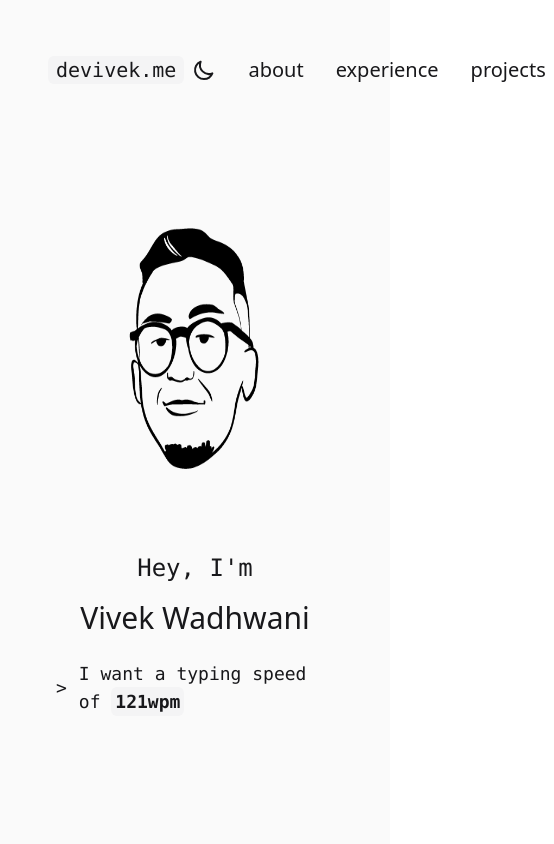
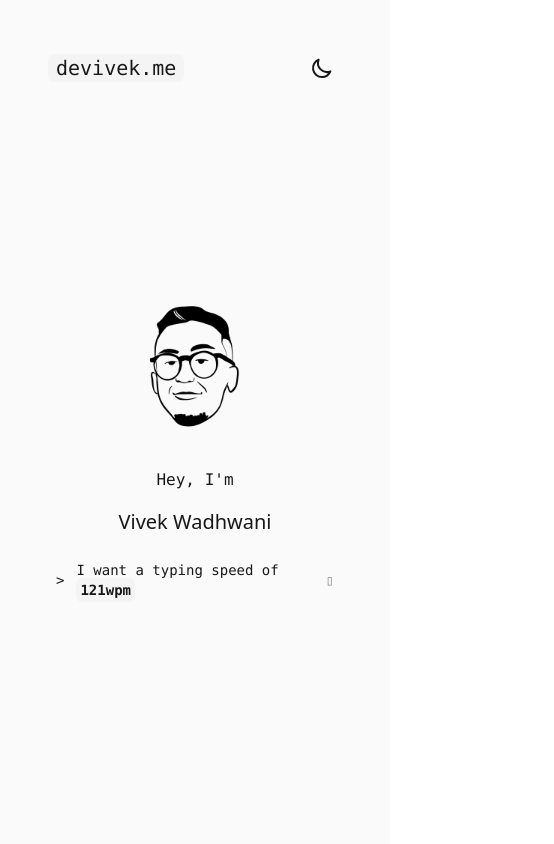
Before and after one commit to devivekw/devivekw.github.io, a Nuxt app: page / in a window 390 px wide. Shown: the top 844 px of the page, 554 px wide, since content can reach past the window. Built offline with nearby package versions, Linux system fonts and the light colour scheme; what @tailwindcss/typography would draw is missing.

Commit message:
mobile responsive + head

```diff
--- a/components/about.vue
+++ b/components/about.vue
@@ -4,7 +4,7 @@
 			<span class="p-2 font-mono text-3xl">about me</span>
 		</div>
 		<br />
-		<article class="mt-8 prose dark:text-white">
+		<article class="mt-8 prose-sm sm:prose dark:text-white">
 			<p class="lead dark:text-gray-200">
 				My name is Vivek, I am currently pursuing a Bachelor of Science in Computer Science. I am of Indian ethnicity. I
 				enjoy listening to music and podcasts as well as following various sports.
--- a/components/experience.vue
+++ b/components/experience.vue
@@ -8,13 +8,13 @@
 				v-for="(exp, i) in exps"
 				:key="i"
 				:href="exp.link"
-				class="flex m-4 overflow-hidden transition-transform transform bg-white rounded-lg shadow-lg sm:h-48 dark:bg-gray-800 hover:scale-105"
+				class="flex flex-col m-4 overflow-hidden transition-transform transform bg-white rounded-lg shadow-lg sm:flex-row sm:h-48 dark:bg-gray-800 hover:scale-105"
 				:class="{ 'flex-row-reverse': i == 1 }"
 			>
 				<div>
-					<img class="object-cover w-64 h-full" :src="exp.image" />
+					<img class="object-cover w-full h-40 sm:w-64 sm:h-full" :src="exp.image" />
 				</div>
-				<div class="px-4 py-2 mt-2 w-96">
+				<div class="px-4 py-2 mt-2 w-72 m:w-96">
 					<div class="flex items-baseline text-xs font-semibold tracking-wide uppercase">
 						<span
 							class="flex items-center justify-center px-2 leading-snug rounded-full"
--- /dev/null
+++ b/components/footer.vue
@@ -0,0 +1,15 @@
+<template>
+	<div class="flex items-center justify-center py-12 hover:underline">
+		<a
+			href="https://github.com/devivekw"
+			class="flex items-center justify-center space-x-4 tracking-wide text-gray-600 dark:text-gray-400"
+		>
+			<span>&copy; 2020 - 2021 Vivek Wadhwani</span>
+			<svg class="w-6 h-6 fill-current" xmlns="http://www.w3.org/2000/svg" data-name="Layer 1" viewBox="0 0 24 24">
+				<path
+					d="M12,2.2467A10.00042,10.00042,0,0,0,8.83752,21.73419c.5.08752.6875-.21247.6875-.475,0-.23749-.01251-1.025-.01251-1.86249C7,19.85919,6.35,18.78423,6.15,18.22173A3.636,3.636,0,0,0,5.125,16.8092c-.35-.1875-.85-.65-.01251-.66248A2.00117,2.00117,0,0,1,6.65,17.17169a2.13742,2.13742,0,0,0,2.91248.825A2.10376,2.10376,0,0,1,10.2,16.65923c-2.225-.25-4.55-1.11254-4.55-4.9375a3.89187,3.89187,0,0,1,1.025-2.6875,3.59373,3.59373,0,0,1,.1-2.65s.83747-.26251,2.75,1.025a9.42747,9.42747,0,0,1,5,0c1.91248-1.3,2.75-1.025,2.75-1.025a3.59323,3.59323,0,0,1,.1,2.65,3.869,3.869,0,0,1,1.025,2.6875c0,3.83747-2.33752,4.6875-4.5625,4.9375a2.36814,2.36814,0,0,1,.675,1.85c0,1.33752-.01251,2.41248-.01251,2.75,0,.26251.1875.575.6875.475A10.0053,10.0053,0,0,0,12,2.2467Z"
+				/>
+			</svg>
+		</a>
+	</div>
+</template>
--- a/components/landing.vue
+++ b/components/landing.vue
@@ -1,10 +1,10 @@
 <template>
 	<div class="grid place-items-center">
-		<img :src="$store.state.darkMode ? mewhite : meblack" class="w-96 h-96" alt="Animated Picture" />
-		<div class="flex flex-col items-center text-2xl">
+		<img :src="$store.state.darkMode ? mewhite : meblack" class="w-48 h-48 sm:w-96 sm:h-96" alt="Animated Picture" />
+		<div class="flex flex-col items-center text-base sm:text-2xl">
 			<span class="font-mono">Hey, I'm</span>
-			<span class="mt-4 text-3xl font-medium">Vivek Wadhwani</span>
-			<span class="flex items-center mt-6 font-mono text-lg">
+			<span class="mt-4 text-xl font-medium sm:text-3xl">Vivek Wadhwani</span>
+			<span class="flex items-center mt-6 font-mono text-sm sm:text-lg">
 				<span class="mr-3">></span>
 				<div ref="typeme" id="typeme" class="typeme"></div
 			></span>
--- a/components/projects.vue
+++ b/components/projects.vue
@@ -53,7 +53,7 @@ export default {
 					tags: ['mongodb', 'graphql'],
 					name: 'Dr Car API',
 					desc:
-						'Working mainly on the backend I helped architure an extensive GraphQL based API connected with Mongoose.',
+						'Worked mainly on the backend I helped architure an extensive GraphQL based API connected with Mongoose.',
 				},
 				{
 					tags: ['next.js', 'graphql'],
@@ -62,9 +62,15 @@ export default {
 						'Working with a colleague to build a platform that lets teachers and students connect easily and meet right on the platform.',
 				},
 				{
-					tags: ['tailwind', 'nuxt'],
+					tags: ['tailwind', 'nuxt', 'firebase'],
 					name: 'devivek.me',
 					desc: 'As an avid user of tailwindcss, to practice I built the entire website using just the framework.',
+				},
+				{
+					tags: ['vue'],
+					name: '@chakra-ui/chakra-ui-vue',
+					desc:
+						"Contributing to the Open Source community of chakra-ui's  vue package, being an user of its React library I really wanted to see it's Vue3 package grow as well",
 				},
 			],
 		};
--- a/layouts/default.vue
+++ b/layouts/default.vue
@@ -1,9 +1,9 @@
 <template>
 	<div :class="{ dark: $store.state.darkMode }">
-		<div class="w-full min-h-screen text-gray-900 bg-gray-50 dark:bg-gray-900 dark:text-gray-50">
+		<div class="w-full min-h-screen text-sm text-gray-900 sm:text-base bg-gray-50 dark:bg-gray-900 dark:text-gray-50">
 			<div class="relative bg-gray-50 dark:bg-gray-900">
 				<nav
-					class="sticky top-0 z-50 flex items-center justify-between px-12 pb-2 text-xl bg-gray-50 dark:bg-gray-900 lg:px-36 xl:px-48"
+					class="sticky top-0 z-50 flex items-center justify-between px-12 pb-2 text-xl bg-gray-50 dark:bg-gray-900 lg:px-36 xl:px-72"
 					:class="[showShadow ? 'shadow dark:shadow pt-2' : 'pt-12']"
 				>
 					<nuxt-link to="/" class="bg-gray-100 rounded-md dark:bg-gray-800">
@@ -11,12 +11,12 @@
 					</nuxt-link>
 					<div class="flex items-center space-x-4">
 						<Dark />
-						<Button><a href="#about">about</a></Button>
-						<Button><a href="#experience">experience</a></Button>
-						<Button><a href="#projects">projects</a></Button>
+						<Button class="hidden sm:block"><a href="#about">about</a></Button>
+						<Button class="hidden sm:block"><a href="#experience">experience</a></Button>
+						<Button class="hidden sm:block"><a href="#projects">projects</a></Button>
 					</div>
 				</nav>
-				<div class="px-12  lg:px-36 xl:px-48">
+				<div class="px-12 lg:px-36 xl:px-48">
 					<Nuxt />
 				</div>
 			</div>
--- a/nuxt.config.js
+++ b/nuxt.config.js
@@ -1,3 +1,8 @@
 export default {
 	buildModules: ['@nuxtjs/tailwindcss'],
+	head: {
+		title: 'devivek 👩🏽‍💻',
+		meta: [{ charset: 'utf-8' }, { name: 'viewport', content: 'width=device-width, initial-scale=1' }],
+		link: [{ rel: 'icon', type: 'image/x-icon', href: '/favicon.png' }],
+	},
 };
--- a/pages/index.vue
+++ b/pages/index.vue
@@ -1,11 +1,12 @@
 <template>
-	<div class="mx-2">
+	<div class="mx-2 space-y-8 sm:space-y-12 md:space-y-32">
 		<div id="landing" class="grid min-h-screen pb-40 place-items-center">
 			<Landing />
 		</div>
 		<div id="about" class="grid min-h-screen place-items-center"><About /></div>
 		<div id="experience" class="flex flex-col items-center justify-center min-h-screen"><Experience /></div>
 		<div id="projects" class="grid min-h-screen place-items-center"><Projects /></div>
+		<div><Footer></Footer></div>
 	</div>
 </template>
 
@@ -14,8 +15,9 @@ import Landing from '../components/landing';
 import About from '../components/about';
 import Experience from '../components/experience';
 import Projects from '../components/projects';
+import Footer from '../components/footer';
 
 export default {
-	components: { Landing, About, Experience, Projects },
+	components: { Landing, About, Experience, Projects, Footer },
 };
 </script>
```
Also changed, not shown: 1 other file (tests, documents, lock files or other folders).
